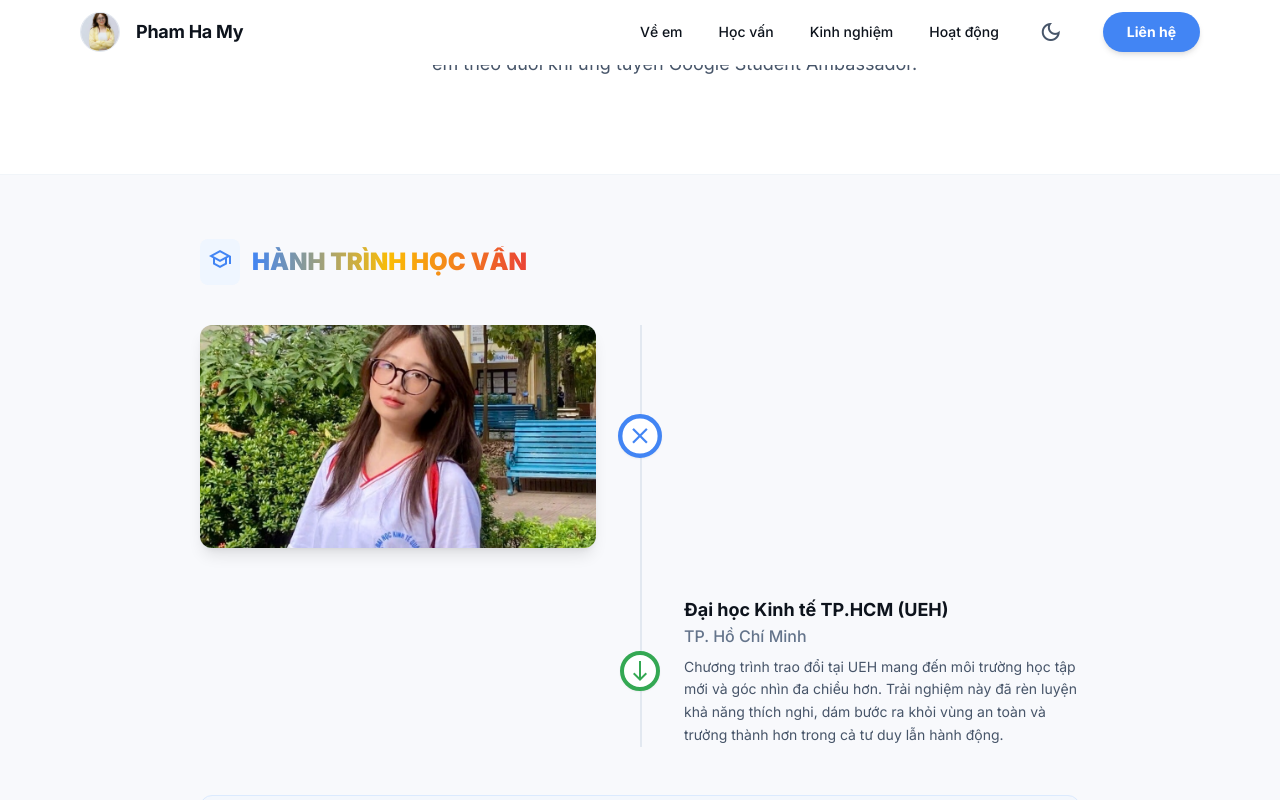
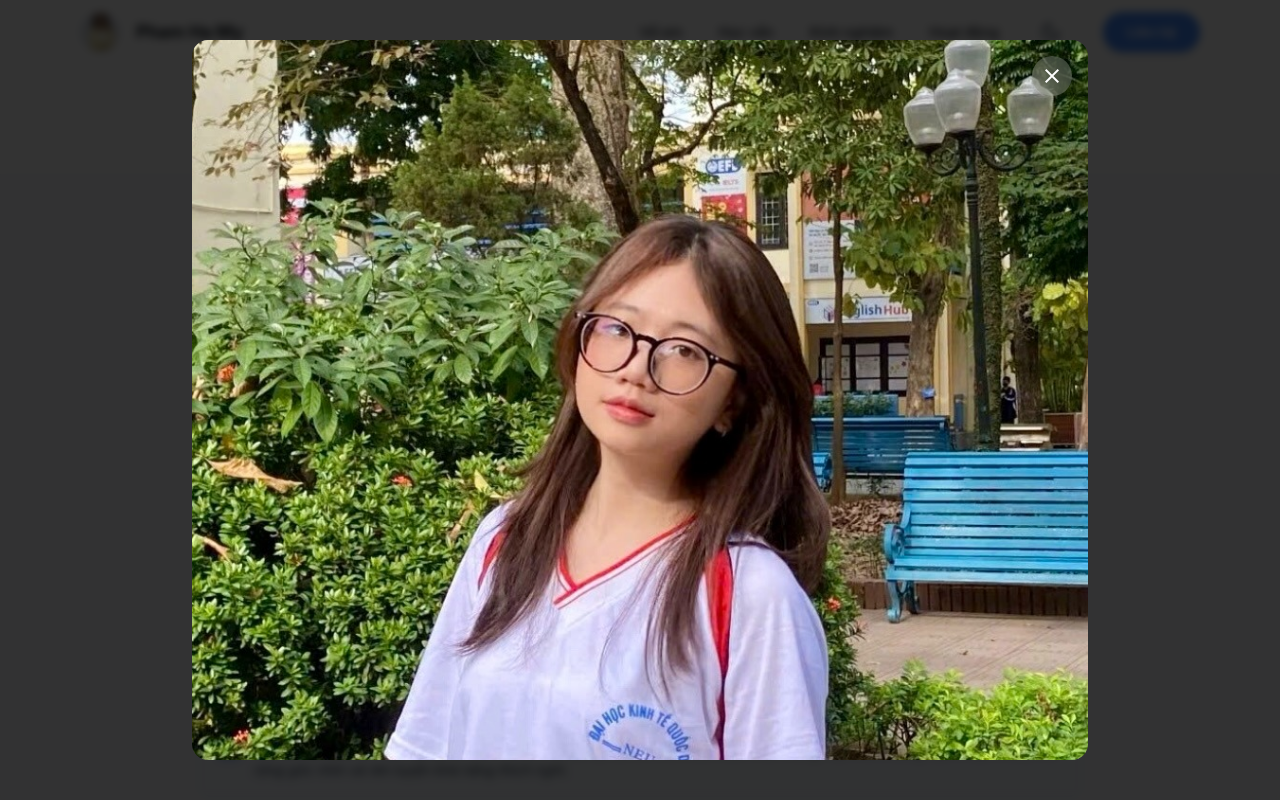
Before and after one commit to mypopo1526-dot/Ha-My, a Next.js app: page / in a window 1280 px wide. Both pictures are taken after a click on the element "north". Shown: the part 1206-2006 px from the top of the page. Built offline with nearby package versions, Linux system fonts and the light colour scheme.

Commit message:
Revert Education to Modal approach

```diff
--- a/components/Education.js
+++ b/components/Education.js
@@ -3,8 +3,7 @@ import { motion } from "framer-motion";
 import React from "react";
 
 export default function Education() {
-    const [showNeu, setShowNeu] = React.useState(false);
-    const [showUeh, setShowUeh] = React.useState(false);
+    const [popupImage, setPopupImage] = React.useState(null);
 
     return (
         <section className="w-full max-w-[960px] mx-auto px-4 md:px-10 py-16 scroll-mt-20" id="education">
@@ -31,28 +30,15 @@ export default function Education() {
                         transition={{ duration: 0.5 }}
                         className="md:w-[45%] mb-4 md:mb-0 md:text-right pl-12 md:pl-0"
                     >
-                        {showNeu ? (
-                            <motion.img
-                                initial={{ opacity: 0, scale: 0.9 }}
-                                animate={{ opacity: 1, scale: 1 }}
-                                src="/neu.jpg"
-                                alt="NEU"
-                                className="w-full rounded-xl shadow-lg cursor-pointer object-cover aspect-video"
-                                onClick={() => setShowNeu(false)}
-                            />
-                        ) : (
-                            <div>
                         <h3 className="text-lg font-bold text-[#0d131c] dark:text-white">Đại học Kinh tế Quốc dân (NEU)</h3>
                         <p className="text-slate-500 dark:text-slate-400 font-medium">Hà Nội</p>
                         <p className="text-slate-600 dark:text-slate-300 mt-2 text-sm leading-relaxed">NEU là môi trường nền tảng hình thành tư duy học thuật và định hướng phát triển. Những trải nghiệm học tập và hoạt động sinh viên tại đây đã mở rộng kết nối, đồng thời nuôi dưỡng tinh thần tạo giá trị cho cộng đồng sinh viên.</p>
-                            </div>
-                        )}
                     </motion.div>
                     <div
-                        onClick={() => setShowNeu(!showNeu)}
-                        className={`absolute left-8 md:left-1/2 transform -translate-x-1/2 w-10 h-10 rounded-full bg-white dark:bg-slate-800 border-4 border-google-blue flex items-center justify-center z-10 shadow-sm transition-all cursor-pointer ${showNeu ? 'scale-110 bg-blue-50' : 'group-hover:scale-110'}`}
+                        onClick={() => setPopupImage('/neu.jpg')}
+                        className="absolute left-8 md:left-1/2 transform -translate-x-1/2 w-10 h-10 rounded-full bg-white dark:bg-slate-800 border-4 border-google-blue flex items-center justify-center z-10 shadow-sm group-hover:scale-110 transition-transform cursor-pointer hover:bg-blue-50"
                     >
-                        <span className="material-symbols-outlined text-google-blue text-sm">{showNeu ? "close" : "north"}</span>
+                        <span className="material-symbols-outlined text-google-blue text-sm">north</span>
                     </div>
                     <div className="md:w-[45%] hidden md:block"></div>
                 </div>
@@ -60,10 +46,10 @@ export default function Education() {
                 <div className="relative flex flex-col md:flex-row items-center justify-between group">
                     <div className="md:w-[45%] hidden md:block"></div>
                     <div
-                        onClick={() => setShowUeh(!showUeh)}
-                        className={`absolute left-8 md:left-1/2 transform -translate-x-1/2 w-10 h-10 rounded-full bg-white dark:bg-slate-800 border-4 border-google-green flex items-center justify-center z-10 shadow-sm transition-all cursor-pointer ${showUeh ? 'scale-110 bg-green-50' : 'group-hover:scale-110'}`}
+                        onClick={() => setPopupImage('/ueh.jpg')}
+                        className="absolute left-8 md:left-1/2 transform -translate-x-1/2 w-10 h-10 rounded-full bg-white dark:bg-slate-800 border-4 border-google-green flex items-center justify-center z-10 shadow-sm group-hover:scale-110 transition-transform cursor-pointer hover:bg-green-50"
                     >
-                        <span className="material-symbols-outlined text-google-green text-sm">{showUeh ? "close" : "south"}</span>
+                        <span className="material-symbols-outlined text-google-green text-sm">south</span>
                     </div>
                     <motion.div
                         initial={{ opacity: 0, x: 50 }}
@@ -72,25 +58,36 @@ export default function Education() {
                         transition={{ duration: 0.5, delay: 0.2 }}
                         className="md:w-[45%] pl-12 md:pl-0 text-left"
                     >
-                        {showUeh ? (
-                            <motion.img
-                                initial={{ opacity: 0, scale: 0.9 }}
-                                animate={{ opacity: 1, scale: 1 }}
-                                src="/ueh.jpg"
-                                alt="UEH"
-                                className="w-full rounded-xl shadow-lg cursor-pointer object-cover aspect-video"
-                                onClick={() => setShowUeh(false)}
-                            />
-                        ) : (
-                            <div>
                         <h3 className="text-lg font-bold text-[#0d131c] dark:text-white">Đại học Kinh tế TP.HCM (UEH)</h3>
                         <p className="text-slate-500 dark:text-slate-400 font-medium">TP. Hồ Chí Minh</p>
                         <p className="text-slate-600 dark:text-slate-300 mt-2 text-sm leading-relaxed">Chương trình trao đổi tại UEH mang đến môi trường học tập mới và góc nhìn đa chiều hơn. Trải nghiệm này đã rèn luyện khả năng thích nghi, dám bước ra khỏi vùng an toàn và trưởng thành hơn trong cả tư duy lẫn hành động.</p>
-                            </div>
-                        )}
                     </motion.div>
                 </div>
             </div>
+
+            {/* Image Modal */}
+            {popupImage && (
+                <div
+                    className="fixed inset-0 z-50 flex items-center justify-center bg-black/80 p-4 backdrop-blur-sm"
+                    onClick={() => setPopupImage(null)}
+                >
+                    <motion.div
+                        initial={{ opacity: 0, scale: 0.9 }}
+                        animate={{ opacity: 1, scale: 1 }}
+                        exit={{ opacity: 0, scale: 0.9 }}
+                        className="relative max-w-4xl max-h-[90vh] rounded-2xl overflow-hidden"
+                        onClick={(e) => e.stopPropagation()}
+                    >
+                        <img src={popupImage} alt="Education Detail" className="w-full h-full object-contain" />
+                        <button
+                            onClick={() => setPopupImage(null)}
+                            className="absolute top-4 right-4 w-10 h-10 bg-white/20 hover:bg-white/40 backdrop-blur-md rounded-full flex items-center justify-center text-white transition-colors"
+                        >
+                            <span className="material-symbols-outlined">close</span>
+                        </button>
+                    </motion.div>
+                </div>
+            )}
 
             <motion.div
                 initial={{ opacity: 0, y: 20 }}
```
Lines whose indentation alone changed are shown as unchanged.
